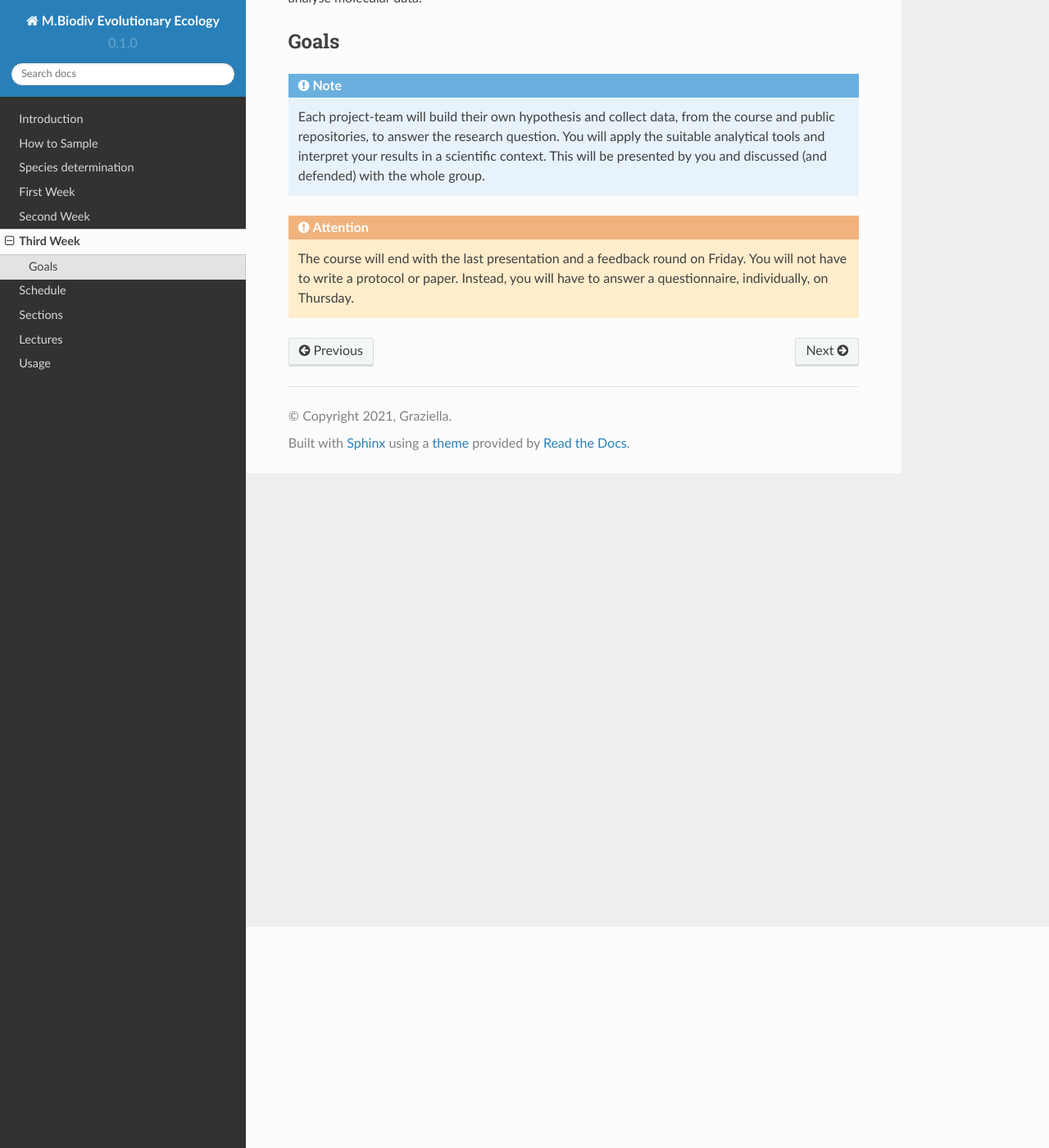
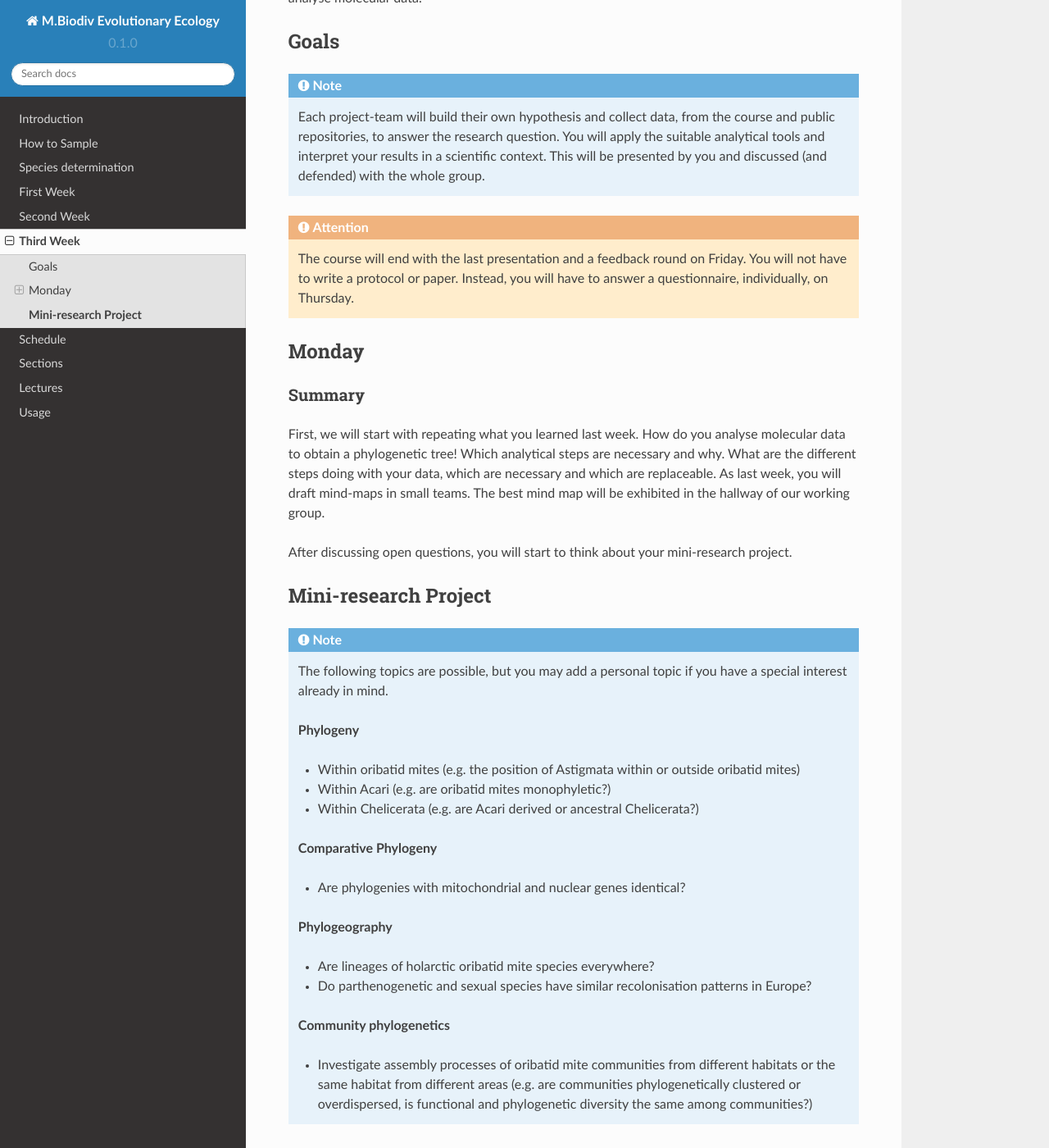
Before and after one commit to bheimbu/evolutionary_ecology, a Sphinx documentation site: the page built from docs/source/third_week.rst, in a window 1280 px wide and 1400 px high, scrolled down 270 px. Shown: the whole window at 82% size. Built offline with Sphinx 7.4.7 and the Read the Docs theme 2.0.0, drawn with Linux system fonts in a browser that asks for light colours; some of the changed text lies outside the part shown.

Commit message:
Update third_week.rst

```diff
--- a/docs/source/third_week.rst
+++ b/docs/source/third_week.rst
@@ -17,3 +17,62 @@ Goals
 .. attention::
 
   The course will end with the last presentation and a feedback round on Friday. You will not have to write a protocol or paper. Instead, you will have to answer a questionnaire, individually, on Thursday.
+
+.. _Monday_Third_Week:
+Monday
+------
+
+Summary
+^^^^^^^
+
+First, we will start with repeating what you learned last week. How do you analyse molecular data to obtain a phylogenetic tree! Which analytical steps are necessary and why. What are the different steps doing with your data, which are necessary and which are replaceable. As last week, you will draft mind-maps in small teams. The best mind map will be exhibited in the hallway of our working group.
+
+After discussing open questions, you will start to think about your mini-research project.
+
+.. _Mini_research_Project:
+**Mini-research Project**
+-------------------------
+
+.. note::
+
+  The following topics are possible, but you may add a personal topic if you have a special interest already in mind.
+
+  **Phylogeny**
+
+  - Within oribatid mites (e.g. the position of Astigmata within or outside oribatid mites)
+  - Within Acari (e.g. are oribatid mites monophyletic?)
+  - Within Chelicerata (e.g. are Acari derived or ancestral Chelicerata?)
+
+  **Comparative Phylogeny**
+
+  - Are phylogenies with mitochondrial and nuclear genes identical?
+
+  **Phylogeography**
+
+  - Are lineages of holarctic oribatid mite species everywhere?
+  - Do parthenogenetic and sexual species have similar recolonisation patterns in Europe?
+
+  **Community phylogenetics**
+
+  - Investigate assembly processes of oribatid mite communities from different habitats or the same habitat from different areas (e.g. are communities phylogenetically clustered or overdispersed, is functional and phylogenetic diversity the same among communities?)
+
+These are just general ideas of different research areas you can enter with phylogenetic trees. Each of the three research areas (phylogeny, phylogeography, community phylogenetics) should be covered by the whole course. Come together in small teams of your favourite research area. All teams should be approximately of the same size.
+
+Discuss in the group the phenomenon you are most interested in. Phylogeny is not a phenomenon, it is a method to investigate a phenomenon. Formulate a clear hypothesis that is testable and refutable. In order to investigate a phenomenon you need to take small steps. A phenomenon is a big and complex feature. A hypothesis is testing parts of a phenomenon. If you have enough pieces together, you can explain the phenomenon. Interesting, not all hypothesis support a phenomenon. This is also a result and helps us to find out why a certain phenomena exists.
+
+Collect data you need to test your hypothesis and plan how to split the work among each other.
+
+.. note::
+
+  **At the end of the week you will…**
+
+  - know how to formulate a hypothesis
+  - where to find and collect data in order to test a hypothesis
+  - skimmed through some publications that relate to your research topic
+  - gained practice in handling and analysing molecular data
+  - apply and intensify the knowledge you gained in the last two weeks
+  - learned that public data repositories may contain flawed data
+  - work effectively and cooperatively in small teams
+  - learned how to interpret preliminary and final data
+  - interpret results in a scientific context
+  - present your ideas and data and results in an interesting and intelligible framework
```
